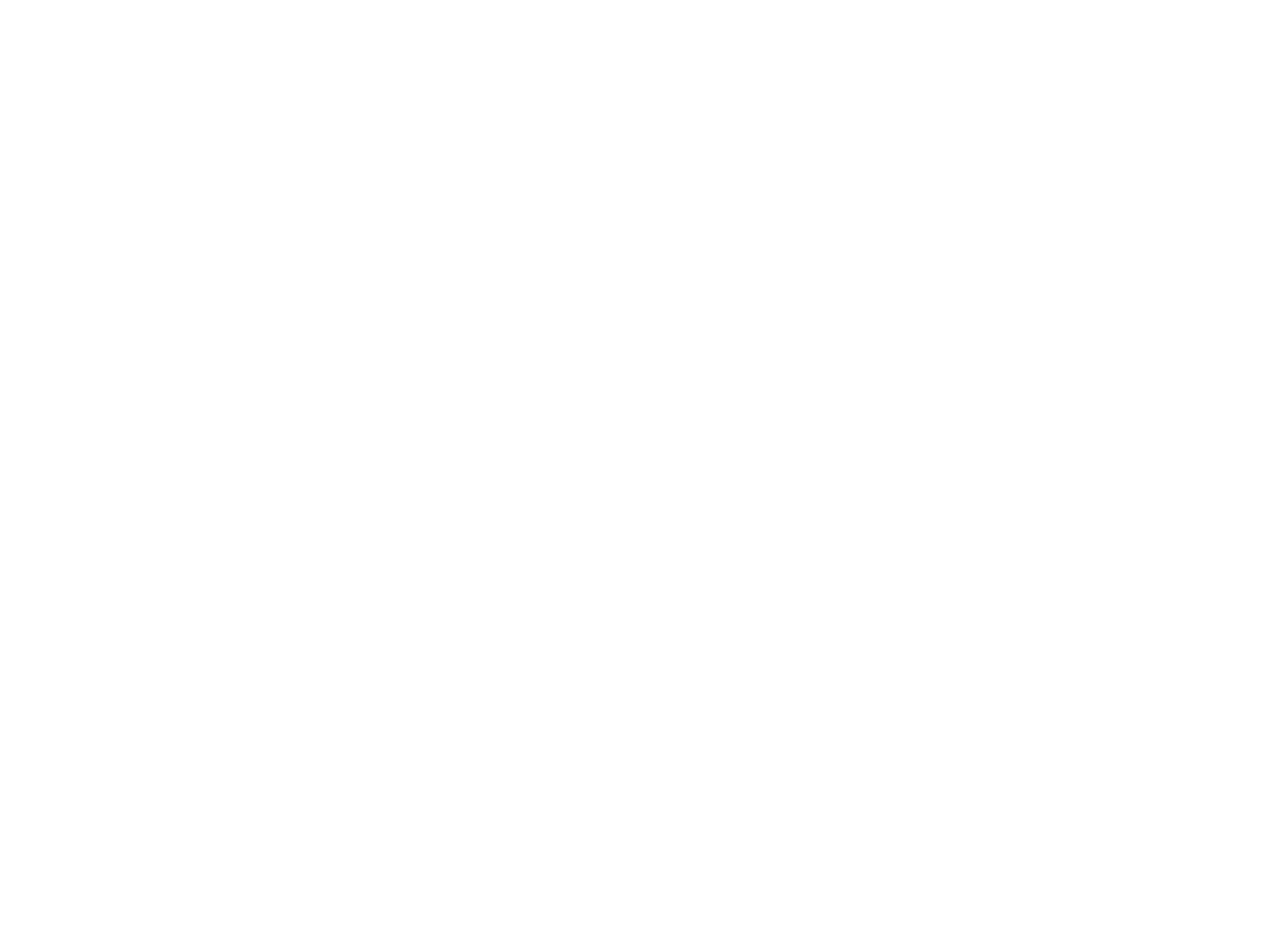
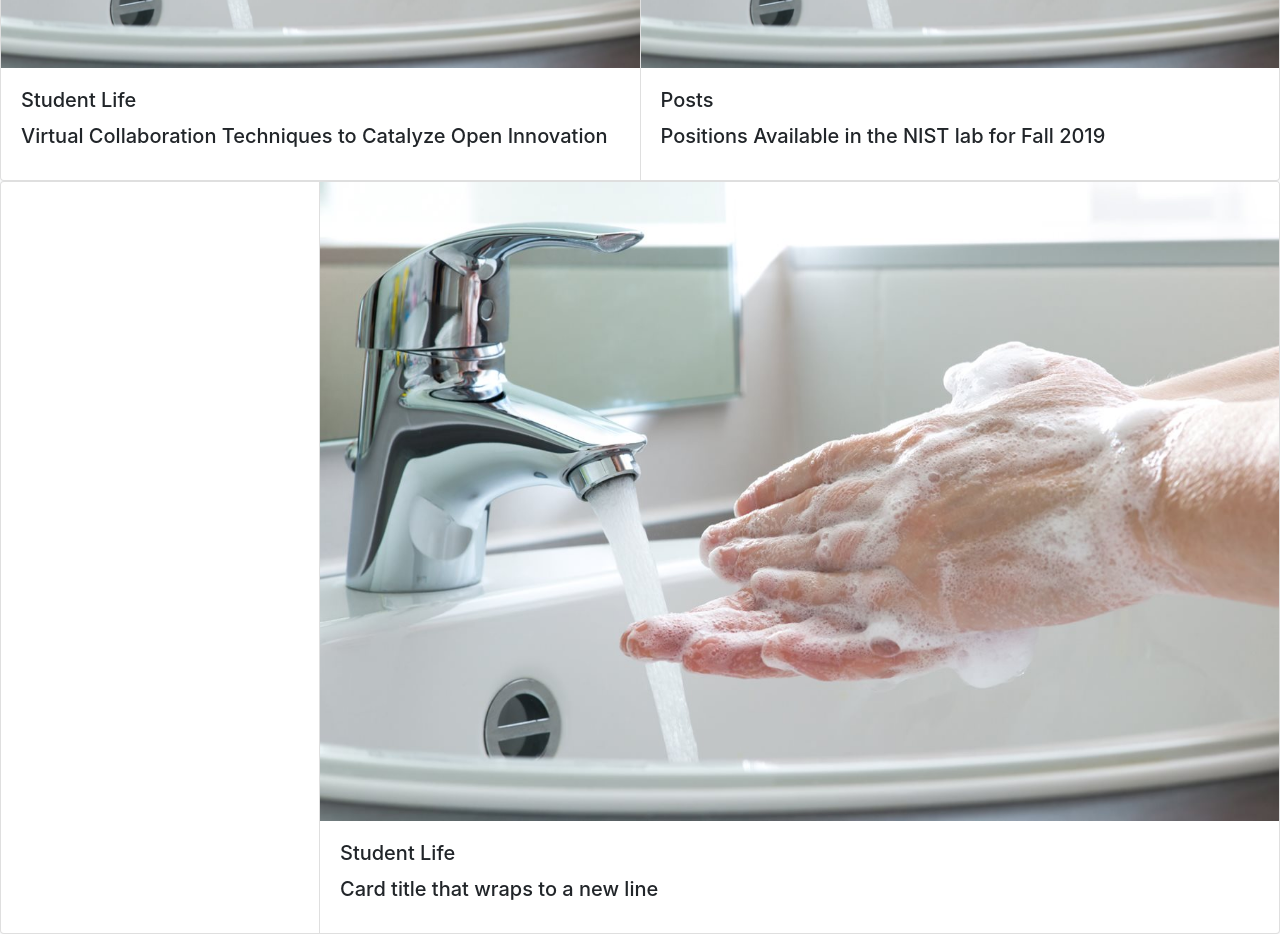
Before and after one commit to xchennnw/COMP-307-Project, a Next.js app: page / in a window 1280 px wide. Shown: the part 1320-2254 px from the top of the page. Before the commit the page ends 961 px from the top, so only its background shows below. Built offline with nearby package versions, Linux system fonts and the light colour scheme.

Commit message:
homepage cards added

```diff
--- /dev/null
+++ b/components/cards.js
@@ -0,0 +1,109 @@
+import React from "react";
+import {Card, CardColumns, CardGroup} from "react-bootstrap";
+import styles from './styles/cards.module.css'
+
+class Cards extends React.Component {
+    constructor() {
+        super();
+        this.state = {
+            isMobile:false
+        };
+        this.updateDimensions = this.updateDimensions.bind(this);
+    }
+
+    componentDidMount() {
+        window.addEventListener('resize', this.updateDimensions);
+    }
+    updateDimensions() {
+            this.setState({
+                isMobile: window.innerWidth < 1200
+            });
+    }
+    render() {
+        const className1 = this.state.isMobile ? 'col-4 card_cos' : 'card_cos';
+        return (
+            <div className="cards">
+                <CardGroup className="c_col">
+                    <Card className="card_cos" >
+                        <Card.Img variant="top" src={'/banner.jpg'} className="card_img" />
+                        <Card.Body className="card_body container d-flex h-100">
+                            <div className="card_body_div justify-content-center w-100 align-self-center">
+                                <div className="card_outer_space">
+                                <div className="card_space">
+                                    <Card.Title className="co_title">
+                                        Student Life
+                                    </Card.Title>
+                                    <div className="card_block"></div>
+                                </div>
+                                <Card.Title className="main_title">
+                                    Virtual Collaboration Techniques to Catalyze Open  Innovation
+                                </Card.Title>
+                            </div>
+                            </div>
+                        </Card.Body>
+                    </Card>
+
+                    <Card className={className1}>
+                        <Card.Img variant="top" src={'/banner.jpg'} className="card_img"/>
+                        <Card.Body className="card_body container d-flex h-100">
+                            <div className="card_body_div justify-content-center w-100 align-self-center">
+                                <div className="card_outer_space">
+                                    <div className="card_space">
+                                        <Card.Title className="co_title">
+                                            Posts
+                                        </Card.Title>
+                                        <div className="card_block"></div>
+                                    </div>
+                            <Card.Title className="main_title">
+                                Positions Available in the NIST lab for Fall 2019
+                            </Card.Title>
+                            </div>
+                            </div>
+                        </Card.Body>
+                    </Card>
+                </CardGroup>
+                <CardGroup className="c_col">
+                    <Card text="white" className="text-center p-3 card_cos card_sticker col-3">
+                        <Card.Body className="card_body container d-flex h-100">
+                            <div className="card_body_sticker justify-content-center align-self-center">
+                                <Card.Title className="sticker_title">
+                                    Announcement
+                                </Card.Title>
+                                <div className="sticker_titles">
+                                <Card.Title className="sticker_quote_top">
+                                    “
+                                </Card.Title>
+                                <Card.Title className="sticker">
+                                    Concerns related to COVID-19 Concerns related to COVID-19
+                                </Card.Title>
+                                <Card.Title className="sticker_quote_bottom">
+                                    ”
+                                </Card.Title>
+                                </div>
+                            </div>
+                        </Card.Body>
+                    </Card>
+                    <Card className=" card_cos">
+                        <Card.Img variant="top" src={'/banner.jpg'} className="card_img" />
+                        <Card.Body className="card_body container d-flex h-100">
+                            <div className="card_body_div justify-content-center w-100 align-self-center">
+                                <div className="card_outer_space">
+                                    <div className="card_space">
+                                        <Card.Title className="co_title">
+                                            Student Life
+                                        </Card.Title>
+                                        <div className="card_block"></div>
+                                    </div>
+                            <Card.Title className="main_title">Card title that wraps to a new line</Card.Title>
+                            </div>
+                            </div>
+                        </Card.Body>
+                    </Card>
+
+                </CardGroup>
+            </div>
+        )
+    }
+}
+
+export default Cards
--- /dev/null
+++ b/components/styles/cards.module.css
@@ -0,0 +1,104 @@
+@media (max-width: 660px){
+
+    .card_cos{
+        width: 100%;
+    }
+}
+@media (max-width: 800px){
+
+    .sticker_title{
+       font-size:0.8rem !important;
+    }
+    .sticker_quote_top, .sticker_quote_bottom{
+        font-size: 3rem !important;
+    }
+    .sticker{
+        font-size: 1rem !important;
+    }
+}
+
+
+
+.cards{
+    margin: 0 auto;
+    max-width: 1510px;
+    max-height: 720px;
+}
+.c_col{
+    column-count: 1;
+}
+.card_img{
+    object-fit: cover;
+}
+
+.card_cos{
+    margin: 15px 15px;
+}
+
+.card_img{
+    height: 300px;
+}
+.card_sticker{
+    background: rgb(230,0,0);
+}
+
+.card_body_div{
+    margin:0 auto;
+}
+
+.co_title{
+    font-size: 0.8125rem;
+    font-weight: 600;
+    text-align: center;
+}
+
+.main_title{
+    text-align: center;
+    font-family: "Merriweather",serif;
+    font-size: 1.75rem;
+    font-weight: 700;
+}
+
+.card_body_sticker{
+    margin: 0 auto;
+
+}
+.sticker{
+    font-family: "Merriweather",serif;
+    font-size: 1.7rem;
+}
+.empty{
+    height: 20%;
+}
+.sticker_quote_top{
+    text-align: left;
+    font-family: Helvetica,serif;
+    font-size: 5rem;
+}
+.sticker_quote_bottom{
+    text-align: right;
+    font-family: Helvetica,serif;
+    font-size: 5rem;
+}
+.sticker_titles{
+    position: relative;
+    bottom: -50px;
+}
+.card_block{
+    width: 22px;
+    height: 3px;
+    background-color: rgb(230, 0, 0);
+    float: right;
+    position: relative;
+    top: -15px;
+    z-index: 1;
+}
+.card_space{
+
+    text-align: right;
+    display:inline-block;
+}
+.card_outer_space{
+    width:100%;
+    text-align: center;
+}
--- a/components/styles/home_login.module.css
+++ b/components/styles/home_login.module.css
@@ -16,7 +16,7 @@
 }
 
 .form_login{
-    margin-top: 30px;
+    margin: 50px 0px;
 }
 
 .form_space{
--- a/pages/index.js
+++ b/pages/index.js
@@ -5,6 +5,7 @@ import Navbar_white from '../components/navbar_white'
 import Navbar_dark from '../components/navbar_dark'
 import Homepage_carousel from "../components/carousel";
 import Home_login from "../components/home_login";
+import Cards from "../components/cards.js";
 
 
 const Home=()=>(
@@ -15,6 +16,7 @@ const Home=()=>(
         <Navbar_white/>
         <Homepage_carousel/>
         <Home_login/>
+        <Cards/>
     </div>
 )
 /*
```
Also changed, not shown: 1 other file (tests, documents, lock files or other folders).
